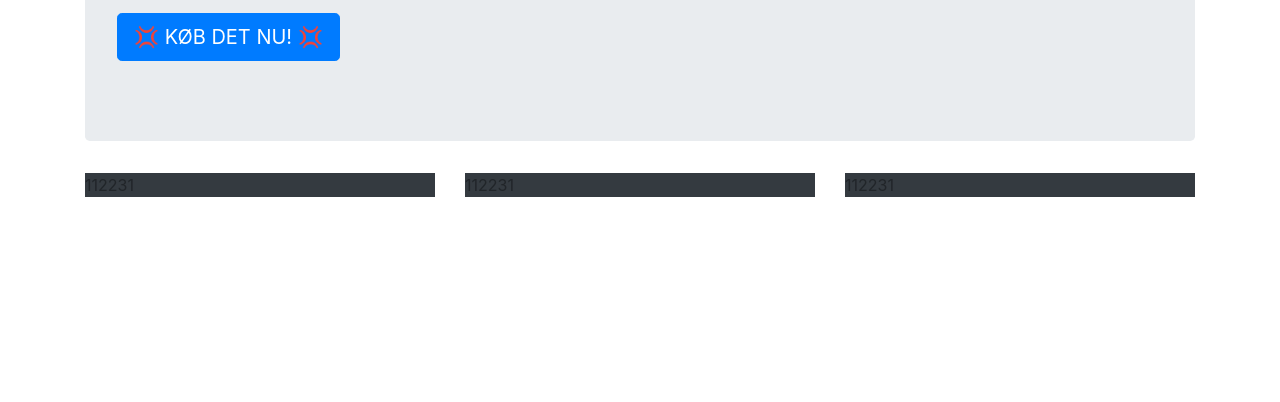
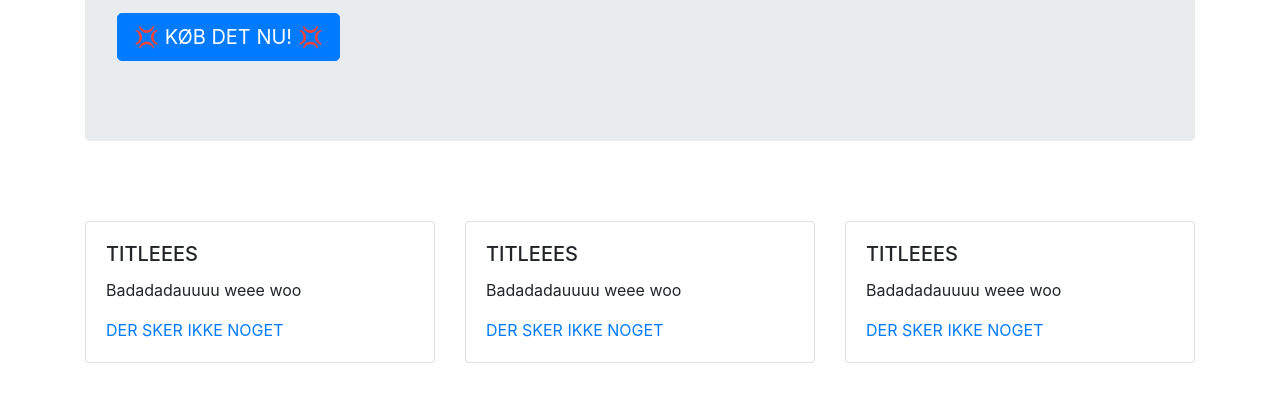
Before and after one commit to FrostyyJeps/BootstrapOpgaver, a plain HTML site: page index.html in a window 1280 px wide. Shown: the part 228-630 px from the top of the page. Drawn offline with nearby package versions, Linux system fonts and the light colour scheme.

Commit message:
KORT SOM VIRKER I MEDIA WQUERUETYRTYTY :)

```diff
--- a/index.html
+++ b/index.html
@@ -75,23 +75,60 @@
 
 	</div>
 
+	<div class="row pt-lg-5">
 
-	<div class="row">
+		<div class="col-12 col-md-4">
 
-		<div class="col-12 col-sm-12 col-md-4">
-			<div class="bg-dark">112231</div>
+			<div class="card ">
+
+				<div class="card-body">
+
+					<h5 class="card-title">TITLEEES</h5>
+
+					<p>Badadadauuuu weee woo</p>
+
+					<a href="#" class="card-link">DER SKER IKKE NOGET</a>
+
+				</div>
+			</div>
+
 		</div>
 
-		<div class="col-12 col-sm-6 col-md-4">
-			<div class="bg-dark">112231</div>
+		<div class="col-12 col-md-4 mt-4 mt-md-0">
+
+			<div class="card ">
+
+				<div class="card-body">
+
+					<h5 class="card-title">TITLEEES</h5>
+
+					<p>Badadadauuuu weee woo</p>
+
+					<a href="#" class="card-link">DER SKER IKKE NOGET</a>
+
+				</div>
+			</div>
+
 		</div>
 
-		<div class="col-12 col-sm-6 col-md-4 	">
-			<div class="bg-dark">112231</div>
+		<div class="col-12 col-md-4 mt-4 mt-md-0">
+
+			<div class="card ">
+
+				<div class="card-body">
+
+					<h5 class="card-title">TITLEEES</h5>
+
+					<p>Badadadauuuu weee woo</p>
+
+					<a href="#" class="card-link">DER SKER IKKE NOGET</a>
+
+				</div>
+			</div>
+
 		</div>
 
 	</div>
-
 
 </div>
 
```
